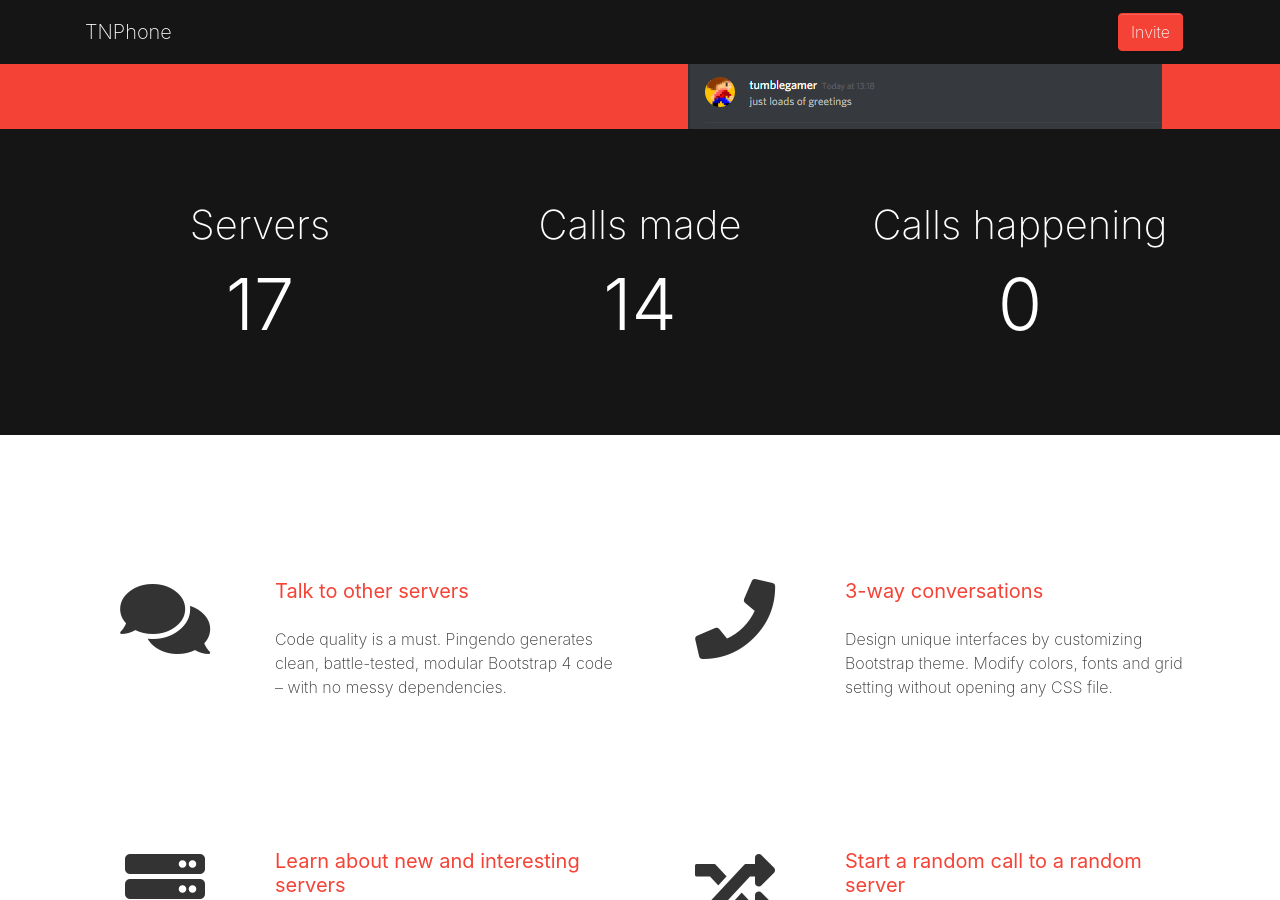
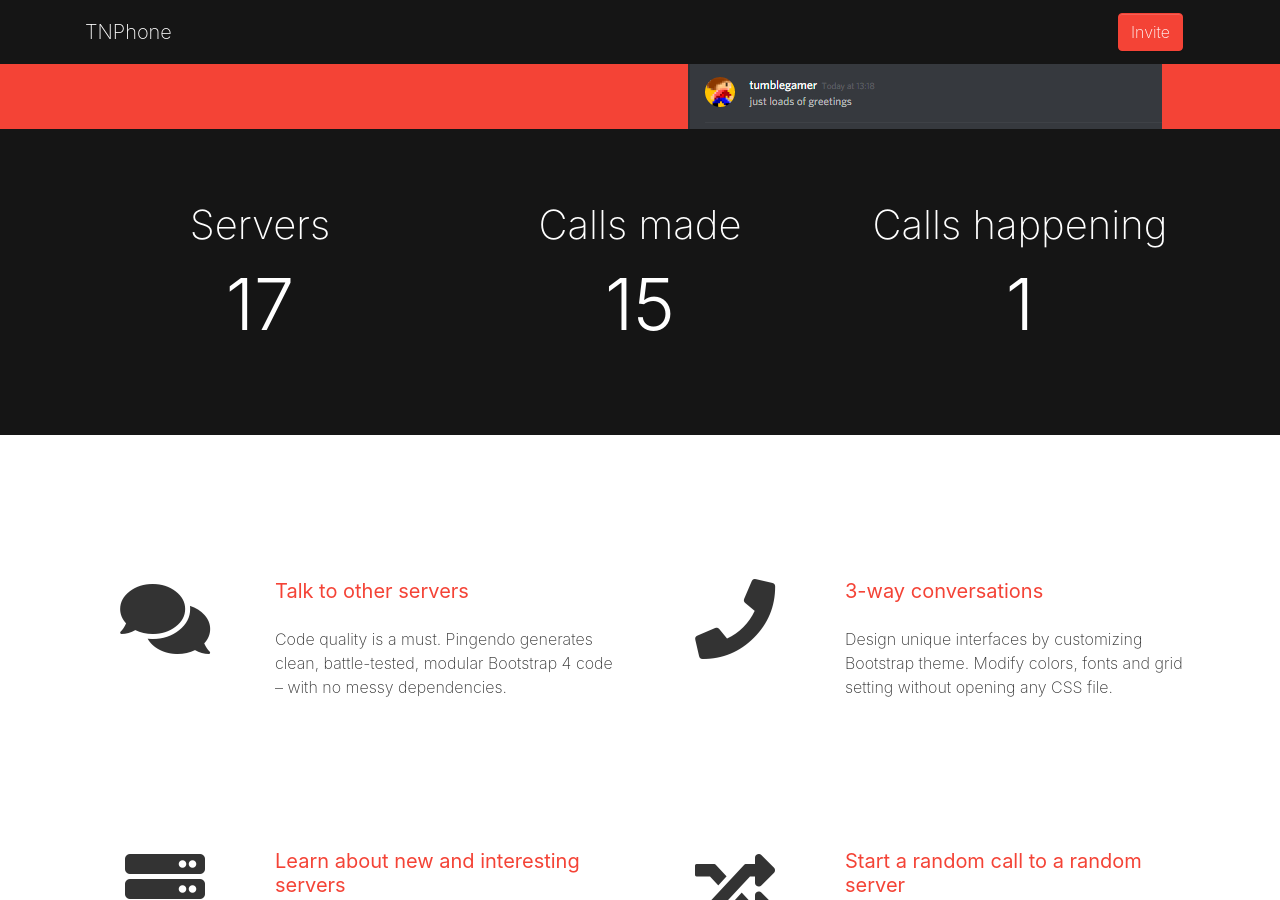
Before and after one commit to tumblenet/tnphone.tumblenet.ga, a Jekyll site: the page built from index.html, in a window 1280 px wide and 900 px high, scrolled down 443 px. Built offline with Jekyll 4.4.1, drawn with Linux system fonts in a browser that asks for light colours; nearby versions of some CDN libraries.

Commit message:
Update Phones feed

```diff
--- a/_data/phones.json
+++ b/_data/phones.json
@@ -64,7 +64,7 @@
 			"wwtbam": false
 		}
 	],
-	"callsMade": 14,
+	"callsMade": 15,
 	"servers": 17,
-	"currentCalls": 0
+	"currentCalls": 1
 }
```
